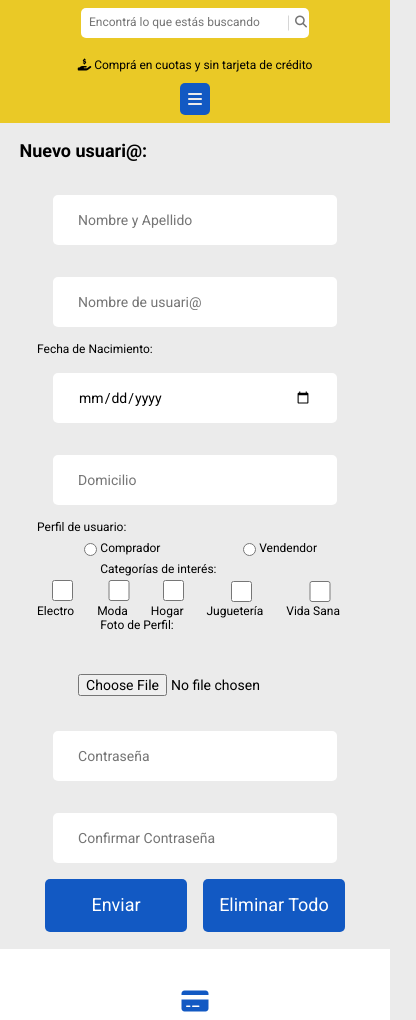
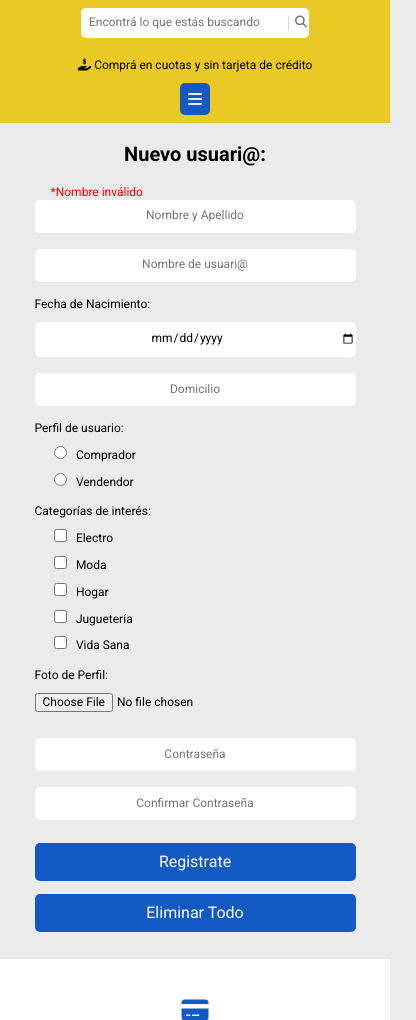
Before and after one commit to Manufuentemoreno/MercadoLiebreProyectoDH, a website: page views/register.html in a window 390 px wide. Shown: the part 27-1047 px from the top of the page, 416 px wide, since content can reach past the window. Drawn offline with Linux system fonts and the light colour scheme; a web font is replaced by a local one.

Commit message:
termine clase formularios

```diff
--- /dev/null
+++ b/public/CSS/createForm.css
@@ -0,0 +1,63 @@
+h2{
+    font-size: 20px;
+    text-align: center;
+}
+
+.form-product{
+    padding: 20px 15px;
+}
+
+.control-form{
+    margin-bottom: 5%;
+}
+
+.control-form label{
+    margin-bottom: 10px;
+    display: block;
+}
+
+.control-input{
+    width: 100%;
+    padding: 3% 0%;
+    border-radius: 5px;
+    border: none;
+    text-align: center;
+}
+
+.selector{
+    display: flex;
+}
+
+.selector label{
+    margin-left: 10px;
+}
+
+main button{
+    background-color: #1259c3;
+    color: white;
+    font-size: 16px;
+    border-radius: 5px;
+    margin-right: 10px;
+    border: none;
+    padding: 10px;
+    width: 100%;
+    margin: 2% 0%;
+}
+
+.control-form label.hide{
+    display: none;
+}
+
+.error{
+    color: red;
+    margin: 5%;
+}
+
+.selector{
+    display: block;
+    margin: 3%;
+}
+
+.selector input{
+    margin-right: 3%;
+}
--- a/public/CSS/forms.css
+++ /dev/null
@@ -1,71 +0,0 @@
-h2{
-    font-size: large;
-}
-
-main form{
-    margin:5%
-}
-
-
-form input{
-    width: 90%;
-    font-size: 14px;
-    padding: 8%;
-    margin: 5%;
-    border: none;
-    border-radius: 5px;
-    height: 1.5em;
-}
-
-form input:active{
-    border: none;
-}
-
-.perfil{
-    display: flex;
-    justify-content: space-around;
-    align-items: center;
-}
-
-.perfil label{
-    display: flex;
-    align-items: center;
-}
-
-.perfil label input{
-    width: auto;
-}
-
-.categorias-interes{
-    display: flex;
-    align-items: center;
-    justify-content: space-between;
-}
-
-.sub-categoria{
-    margin: 20%;
-}
-
-form button{
-    width: 45%;
-    height: 20%;
-    margin: auto;
-    font-size: large;
-    padding: 5%;
-    border-radius: 5px;
-    border: none;
-    background-color: #1259c3;
-    color: white;
-}
-
-.botones{
-    display: flex;
-}
-
-.boton-eliminar{
-    padding: 5% 2% 5% 2%;
-}
-
-form button:hover{
-    background-color: #03264C;
-}
--- a/views/register.html
+++ b/views/register.html
@@ -13,7 +13,7 @@
         rel="stylesheet">
     <link rel="stylesheet" href="/css/normalize.css">
     <link rel="stylesheet" href="/css/style.css">
-    <link rel="stylesheet" href="/css/forms.css">
+    <link rel="stylesheet" href="/css/createForm.css">
     <link rel="stylesheet" href="/css/response.css">
     <link href="https://cdnjs.cloudflare.com/ajax/libs/font-awesome/6.1.1/css/all.min.css" rel="stylesheet" />
 
@@ -40,12 +40,12 @@
             <ul class="nav-section left-navbar">
                 <li><a href="#Ofertas">Ofertas</a></li>
                 <li><a href="#Tiendas">Tiendas Oficiales</a></li>
-                <li><a href="#Vender">Vender</a></li>
+                <li><a href="./vender">Vender</a></li>
                 <li><a href="#Ayuda">Ayuda</a></li>
             </ul>
             <ul class="nav-section right-navbar">
                 <li><a href="/CreáTuCuenta">Creá tu cuenta</a><i class="fa-regular fa-id-card"></i></li>
-                <li><a href="#Ingresá">Ingresá</a><i class="fa-solid fa-right-to-bracket"></i></li>
+                <li><a href="./login">Ingresá</a><i class="fa-solid fa-right-to-bracket"></i></li>
                 <li><a href="#MásCompras">Mis Compras</a><i class="fa-solid fa-basket-shopping"></i></li>
             </ul>
         </nav>
@@ -55,29 +55,51 @@
     </header>
     <main>
         <h2>Nuevo usuari@:</h2>
-    <form action="/login" method="get">
-        <input type="text" name="name" id="name" placeholder="Nombre y Apellido">
-        <input type="text" name="user" id="user" placeholder="Nombre de usuari@">
-        <label for="birth">Fecha de Nacimiento:</label>
-        <input type="date" name="birth" id="birth">
-        <input type="text" name="direction" id="direction" placeholder="Domicilio">
-        <label for="profile">Perfil de usuario: </label>
-        <div class="perfil">
-                <label for="buyer"><input name="profile" value="buyer" type="radio" id="buyer">Comprador</label>
-                <label for="seller"><input name="profile" value="seller" type="radio" id="seller">Vendendor</label>
+    <form action="/login" method="get" class="form-product">
+        <div class="control-form">
+            <span class="error">*Nombre inválido</span>
+            <input type="text" name="name" id="name" placeholder="Nombre y Apellido" class="control-input">
         </div>
-        <label class="sub-categoria">Categorías de interés: </label>
-        <div class="categorias-interes">
-            <p><label for="interes"><input type="checkbox" name="interes" id="interes" value="Electro">Electro</label>
-            <p><label for="interes"><input type="checkbox" name="interes" id="interes" value="Moda">Moda</label>
-            <p><label for="interes"><input type="checkbox" name="interes" id="interes" value="Hogar">Hogar</label>
-            <p><label for="interes"><input type="checkbox" name="interes" id="interes" value="Juguetería">Juguetería</label>
-            <p><label for="interes"><input type="checkbox" name="interes" id="interes" value="Vida Sana">Vida Sana</label>
+        <div class="control-form">
+            <input type="text" name="user" id="user" placeholder="Nombre de usuari@" class="control-input">
         </div>
-        <label for="fotoPerfil"class="sub-categoria">Foto de Perfil: <input type="file" name="fotoPerfil" id="fotoPerfil" accept=".jpg, .png"></label>
-        <input type="password" name="password" id="password" placeholder="Contraseña">
-        <input type="password" name="confirmPassword" id="confirmPassword" placeholder="Confirmar Contraseña">
-        <div class="botones"><button type="submit">Enviar</button><button type="reset" class="boton-eliminar">Eliminar Todo</button></div>
+        <div class="control-form">
+            <label for="birth">Fecha de Nacimiento:</label>
+            <input type="date" name="birth" id="birth" class="control-input">
+        </div>
+        <div class="control-form">
+            <input type="text" name="direction" id="direction" placeholder="Domicilio" class="control-input">
+        </div>
+        <div class="control-form">
+            <label for="profile">Perfil de usuario: </label>
+            <div class="selector">
+                    <label for="buyer"><input name="profile" value="buyer" type="radio" id="buyer">Comprador</label>
+                    <label for="seller"><input name="profile" value="seller" type="radio" id="seller">Vendendor</label>
+            </div>
+        </div>
+        <div class="control-form">
+            <label>Categorías de interés: </label>
+            <div class="selector">
+                <label for="electro"><input type="checkbox" name="interes" id="electro" value="Electro">Electro</label>
+                <label for="moda"><input type="checkbox" name="interes" id="moda" value="Moda">Moda</label>
+                <label for="hogar"><input type="checkbox" name="interes" id="hogar" value="Hogar">Hogar</label>
+                <label for="jugueteria"><input type="checkbox" name="interes" id="jugueteria" value="Juguetería">Juguetería</label>
+                <label for="vidasana"><input type="checkbox" name="interes" id="vidasana" value="Vida-Sana">Vida Sana</label>
+            </div>
+        </div>
+        <div class="control-form">
+            <label for="fotoPerfil"class="sub-categoria">Foto de Perfil:
+                <input type="file" name="fotoPerfil" id="fotoPerfil" accept=".jpg, .png" class="control-input">
+            </label>
+        </div>
+        <div class="control-form">
+            <input type="password" name="password" id="password" placeholder="Contraseña" class="control-input">
+        </div>
+        <div class="control-form">
+            <input type="password" name="confirmPassword" id="confirmPassword" placeholder="Confirmar Contraseña"  class="control-input">
+        </div>
+        <button type="submit">Registrate</button>
+        <button type="reset">Eliminar Todo</button>
     </form>
     </main>
     <footer>
```
Also changed, not shown: app.js (+8 -0 lines), views/home.html (+2 -2 lines), views/login.html (added, +92 -0 lines), views/newProduct.html (added, +120 -0 lines), 2 other files.
